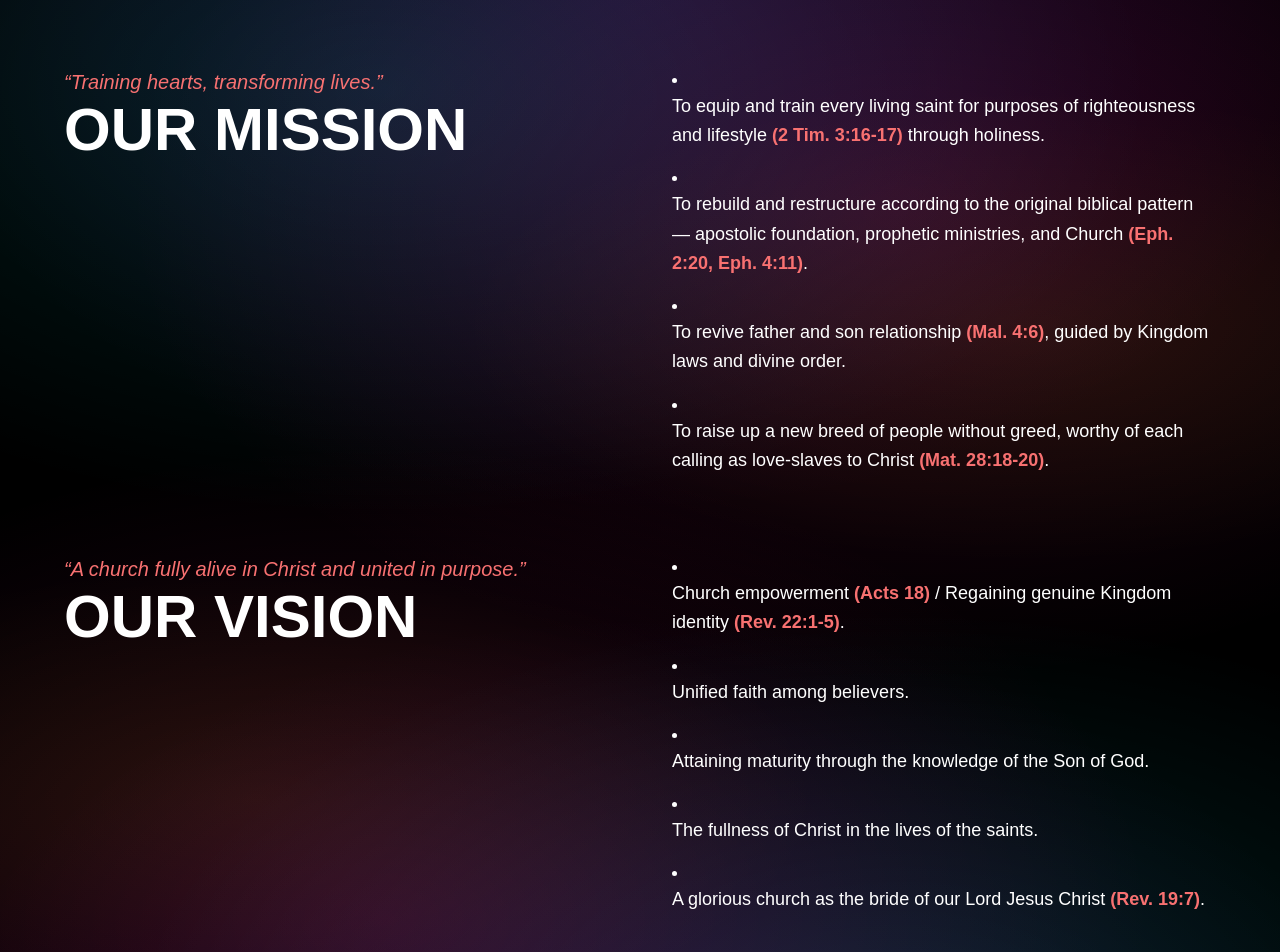
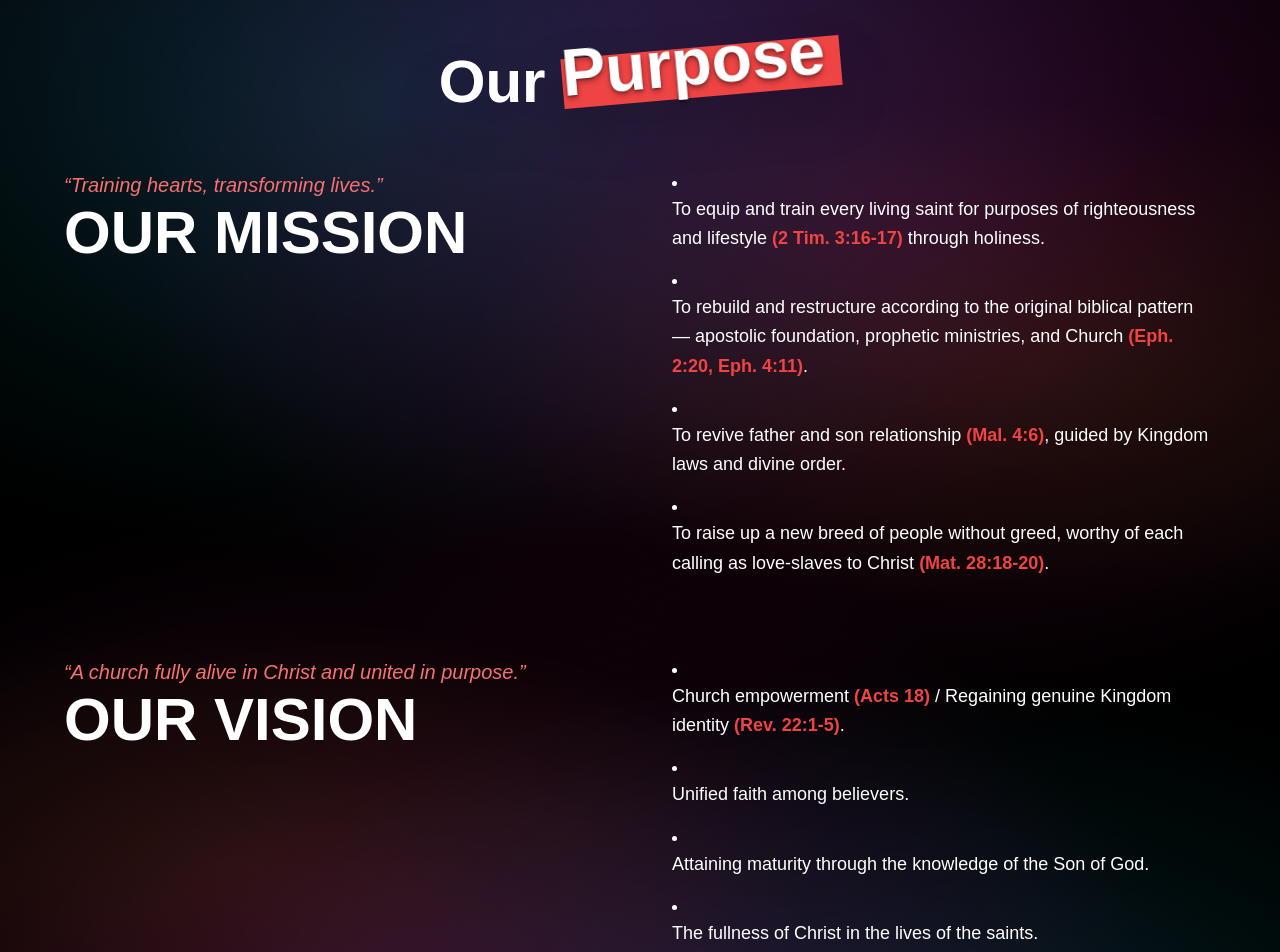
Before and after one commit to Je-ric/TRGC-Website, a React (Create React App) app: page /about in a window 1280 px wide. Shown: the part 740-1692 px from the top of the page. Built offline with nearby package versions, Linux system fonts and the light colour scheme.

Commit message:
feat: enhance Mark component with customizable color and background; update About page for improved layout and content clarity

```diff
--- a/src/Components/ui/Mark.js
+++ b/src/Components/ui/Mark.js
@@ -1,14 +1,19 @@
-import React from 'react';
-
-const Mark = ({ children }) => {
+const Mark = ({ children,
+                color = 'black',
+                backgroundColor = '#ffb700' }) => {
     const markStyle = {
         display: 'inline-block',
         lineHeight: '0.3em',
         padding: '5px 15px 25px 0',
-        backgroundColor: '#ffb700',
+        backgroundColor: backgroundColor,
         transform: 'translate(0, -18px) rotate(-5deg)',
-        color: '#000', // or white?
+        color: color,
         fontSize: '110%',
+        textShadow: `
+            0 1px 2px rgba(0,0,0,0.3),
+            0 2px 4px rgba(0,0,0,0.25),
+            0 4px 6px rgba(0,0,0,0.2)
+            `
     };
 
     return (
--- a/src/pages/about.js
+++ b/src/pages/about.js
@@ -83,7 +83,11 @@ export default function About() {
       {/* ============================================================================================================================== */}
 
       <PrismaticAurora>
-        <div className="px-6 md:px-12 lg:px-16 py-10 pb-40">
+        <div className="py-20 px-6 md:px-12 lg:px-16 pb-40">
+
+          <h2 className="text-center text-5xl md:text-6xl font-bold text-white drop-shadow-2xl bg-gradient-to-r from-indigo-400 via-purple-500 to-pink-500 bg-clip-text text-transparent mb-4">
+            Our <Mark color="white" backgroundColor="#EF4444">Purpose</Mark>
+          </h2>
 
           <div className="flex flex-col lg:flex-row justify-center items-start gap-16 mb-20 mt-14 max-w-6xl mx-auto">
 
@@ -100,25 +104,25 @@ export default function About() {
               <li>
                 <p>
                   To equip and train every living saint for purposes of righteousness and lifestyle{" "}
-                  <span className="text-red-400">(2 Tim. 3:16-17)</span> through holiness.
+                  <span className="text-red-500">(2 Tim. 3:16-17)</span> through holiness.
                 </p>
               </li>
               <li>
                 <p>
                   To rebuild and restructure according to the original biblical pattern — apostolic foundation, prophetic ministries, and Church{" "}
-                  <span className="text-red-400">(Eph. 2:20, Eph. 4:11)</span>.
+                  <span className="text-red-500">(Eph. 2:20, Eph. 4:11)</span>.
                 </p>
               </li>
               <li>
                 <p>
                   To revive father and son relationship{" "}
-                  <span className="text-red-400">(Mal. 4:6)</span>, guided by Kingdom laws and divine order.
+                  <span className="text-red-500">(Mal. 4:6)</span>, guided by Kingdom laws and divine order.
                 </p>
               </li>
               <li>
                 <p>
                   To raise up a new breed of people without greed, worthy of each calling as love-slaves to Christ{" "}
-                  <span className="text-red-400">(Mat. 28:18-20)</span>.
+                  <span className="text-red-500">(Mat. 28:18-20)</span>.
                 </p>
               </li>
             </div>
@@ -135,17 +139,29 @@ export default function About() {
               </h1>
             </div>
 
-            {/* RIGHT COLUMN: Vision points */}
             <div className="text-white space-y-4 lg:w-1/2">
               <li>
                 <p>
-                  Church empowerment <span className="text-red-400">(Acts 18)</span> / Regaining genuine Kingdom identity <span className="text-red-400">(Rev. 22:1-5)</span>.
+                  Church empowerment <span className="text-red-500">(Acts 18)</span> / Regaining genuine Kingdom identity <span className="text-red-500">(Rev. 22:1-5)</span>.
                 </p>
               </li>
-              <li><p>Unified faith among believers.</p></li>
-              <li><p>Attaining maturity through the knowledge of the Son of God.</p></li>
-              <li><p>The fullness of Christ in the lives of the saints.</p></li>
-              <li><p>A glorious church as the bride of our Lord Jesus Christ <span className="text-red-400">(Rev. 19:7)</span>.</p></li>
+              <li>
+                <p>Unified faith among believers.
+                </p>
+              </li>
+              <li>
+                <p>Attaining maturity through the knowledge of the Son of God.
+
+                </p>
+              </li>
+              <li>
+                <p>The fullness of Christ in the lives of the saints.
+                </p>
+              </li>
+              <li>
+                <p>A glorious church as the bride of our Lord Jesus Christ <span className="text-red-500">(Rev. 19:7)</span>.
+                </p>
+              </li>
             </div>
           </div>
 
@@ -205,11 +221,9 @@ export default function About() {
 
           <div className="relative max-w-7xl mx-auto space-y-16">
 
-            <div className="text-center">
-              <h2 className="text-5xl md:text-6xl font-bold text-white drop-shadow-2xl bg-gradient-to-r from-indigo-400 via-purple-500 to-pink-500 bg-clip-text text-transparent mb-4">
-                Our <Mark>Logo</Mark>
+              <h2 className="text-center text-5xl md:text-6xl font-bold text-white drop-shadow-2xl bg-gradient-to-r from-indigo-400 via-purple-500 to-pink-500 bg-clip-text text-transparent mb-4">
+                Our <Mark color="white" backgroundColor="#EF4444">Logo</Mark>
               </h2>
-            </div>
 
             <div className="grid grid-cols-1 md:grid-cols-2 lg:grid-cols-2 gap-12">
 
@@ -226,7 +240,7 @@ export default function About() {
                       <p className="text-white text-justify">
                         The inner circle represents the wholeness of a person created by God according
                         to His image and likeness to whom He has given dominion and rulership over all
-                        the earth <span className="text-red-500 font-bold">(Genesis 1:26-28)</span>.
+                        the earth <span className="text-red-500">(Genesis 1:26-28)</span>.
                       </p>
                     </div>
 
```
